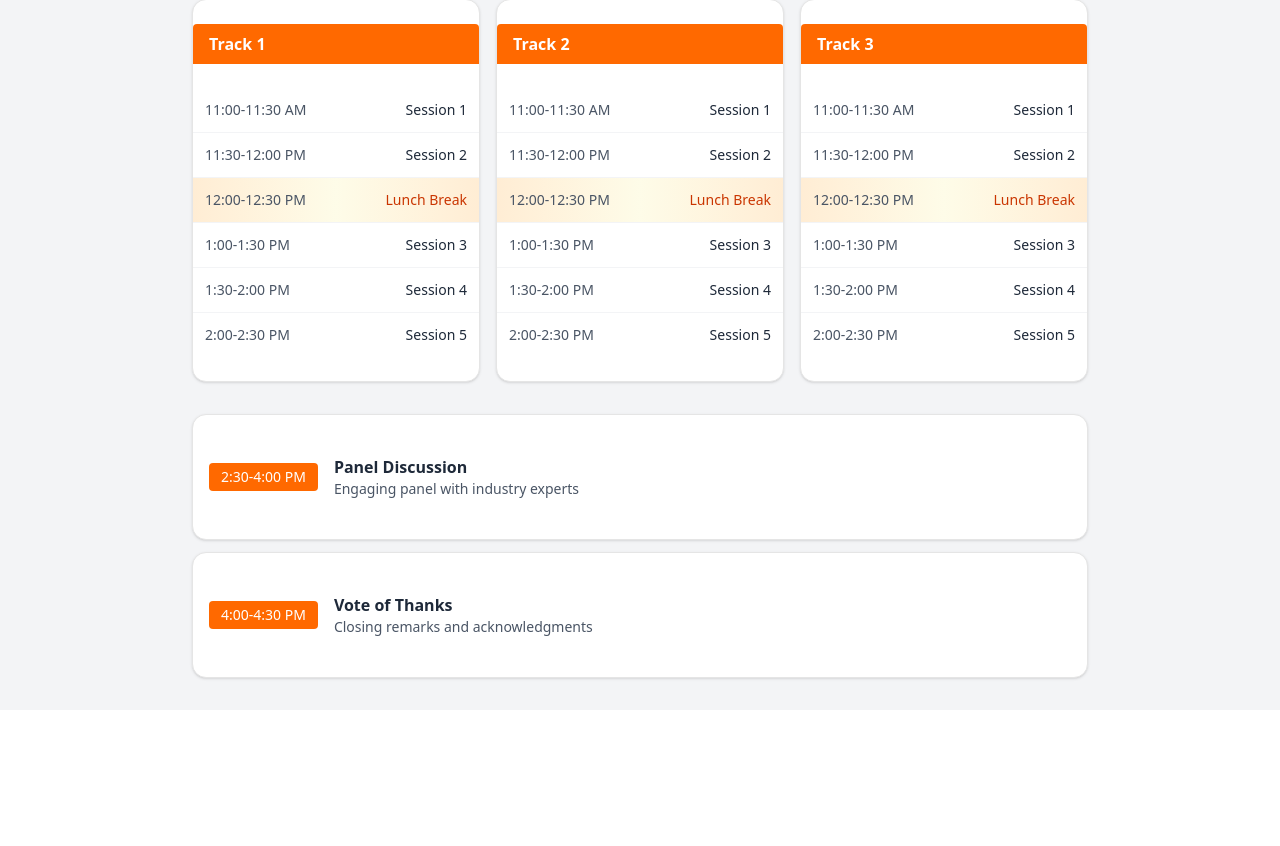
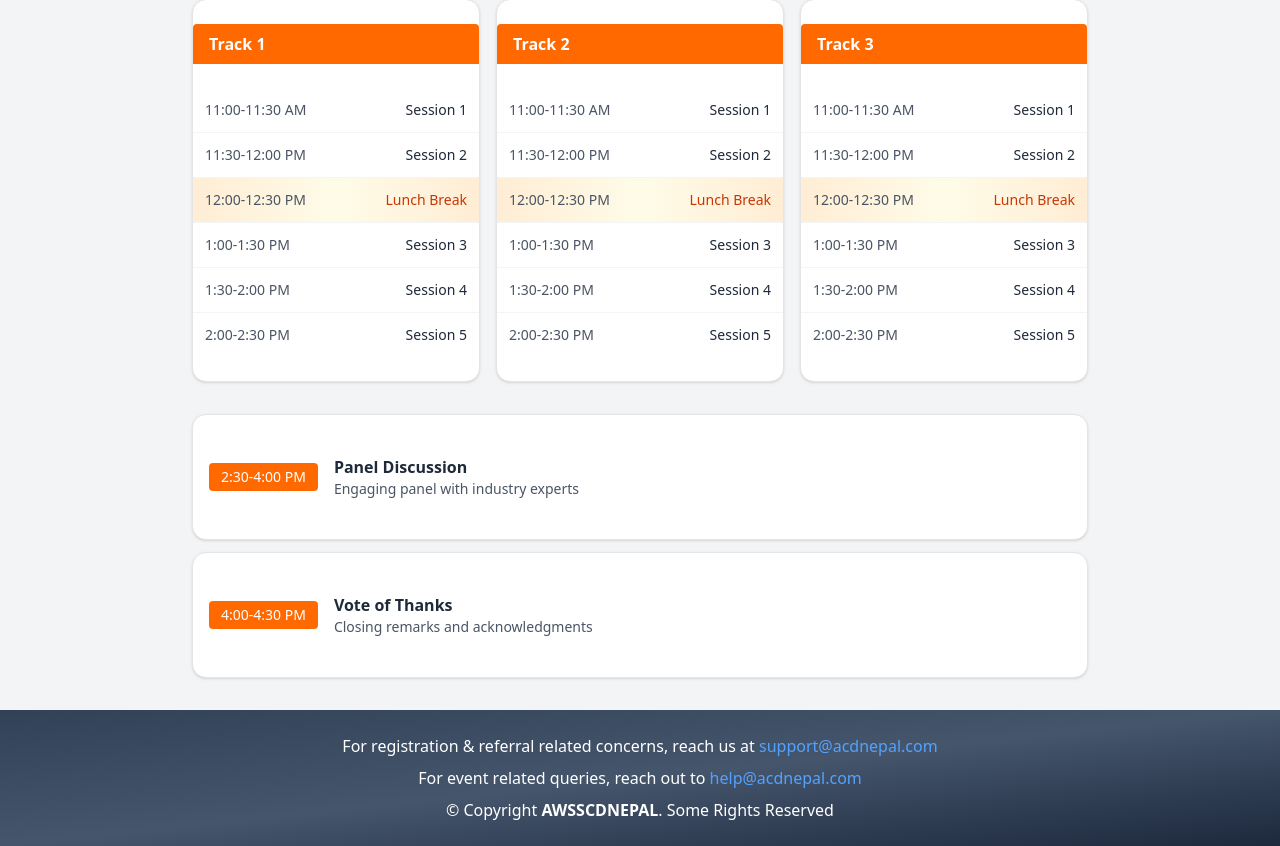
Before and after one commit to SuzalShrestha/aws-scd, a Next.js app: page / in a window 1280 px wide. Shown: the part 2832-3678 px from the top of the page. Before the commit the page ends 3542 px from the top, so only its background shows below. Built offline with nearby package versions, Linux system fonts and the light colour scheme.

Commit message:
added footer section

```diff
--- a/src/app/(site)/page.tsx
+++ b/src/app/(site)/page.tsx
@@ -1,7 +1,8 @@
-import Hero from "@/components/elements/Hero"
-import Navbar from "@/components/elements/Navbar"
-import Schedule from "@/components/elements/Schedule"
-import Speakers from "@/components/elements/Speakers"
+import Hero from "@/components/elements/Hero";
+import Navbar from "@/components/elements/Navbar";
+import Schedule from "@/components/elements/Schedule";
+import Speakers from "@/components/elements/Speakers";
+import Footer from "@/components/elements/Footer";
 
 export default function HomePage() {
   return (
@@ -19,6 +20,7 @@ export default function HomePage() {
       </main>
       <Speakers />
       <Schedule />
+      <Footer />
     </>
-    )
+  );
 }
--- a/src/components/elements/Footer.tsx
+++ b/src/components/elements/Footer.tsx
@@ -1,11 +1,37 @@
-import React from 'react'
+import React from "react";
 
 const Footer = () => {
   return (
-    <div>
-      helloworld
-    </div>
-  )
-}
+    <footer
+      className="bg-gradient-to-br from-slate-700 via-slate-600
+     to-slate-800 text-white py-6"
+    >
+      <div className="max-w-6xl mx-auto px-6 text-center text-[16px] space-y-2">
+        <p>
+          For registration & referral related concerns, reach us at{" "}
+          <a
+            href="mailto:support@scdxyz.com"
+            className="text-blue-400 hover:underline"
+          >
+            support@acdnepal.com
+          </a>
+        </p>
+        <p>
+          For event related queries, reach out to{" "}
+          <a
+            href="mailto:help@scdxyz.com"
+            className="text-blue-400 hover:underline"
+          >
+            help@acdnepal.com
+          </a>
+        </p>
+        <p>
+          © Copyright <span className="font-bold">AWSSCDNEPAL</span>. Some
+          Rights Reserved
+        </p>
+      </div>
+    </footer>
+  );
+};
 
-export default Footer
+export default Footer;
```
Lines whose indentation alone changed are shown as unchanged.
